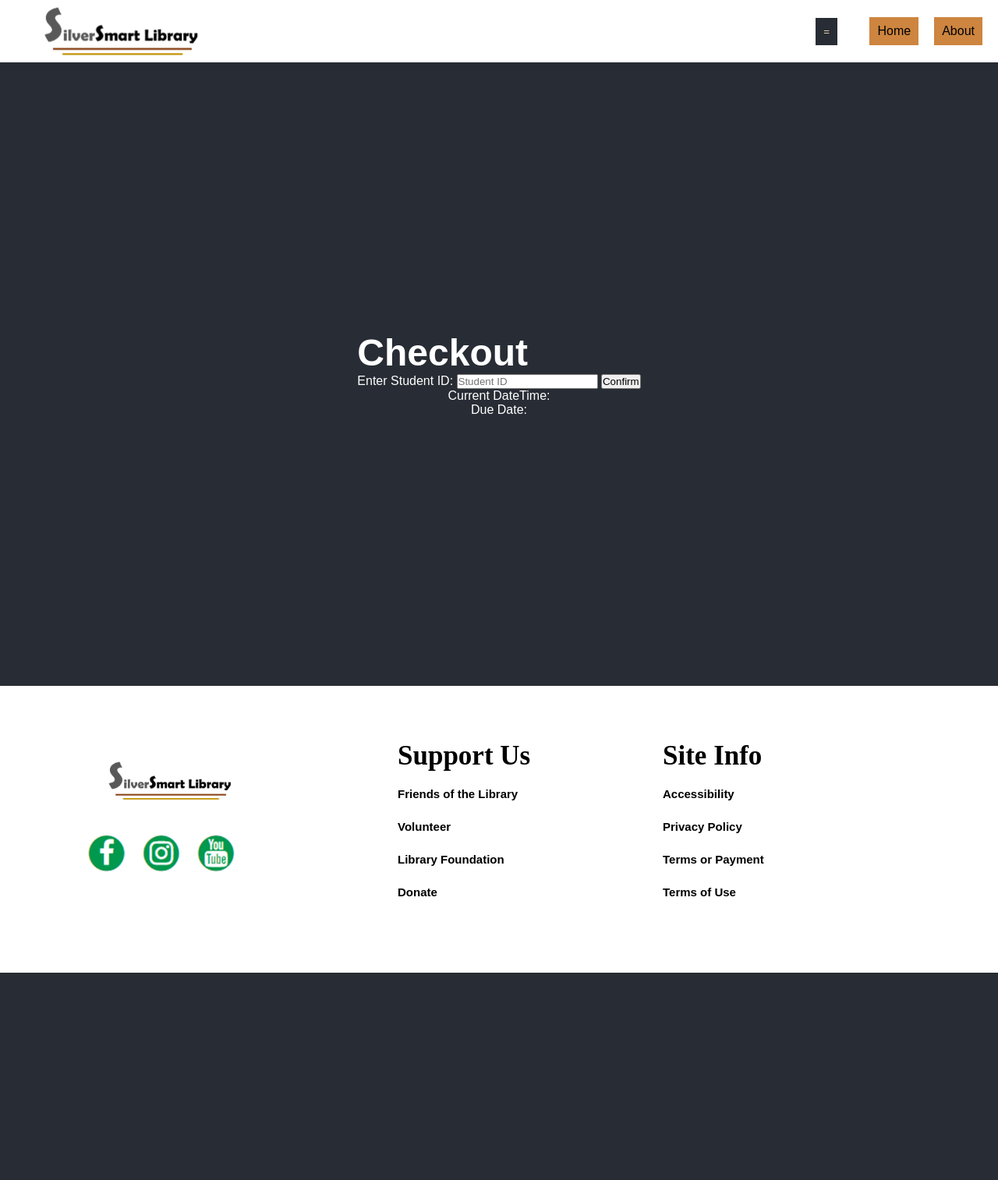
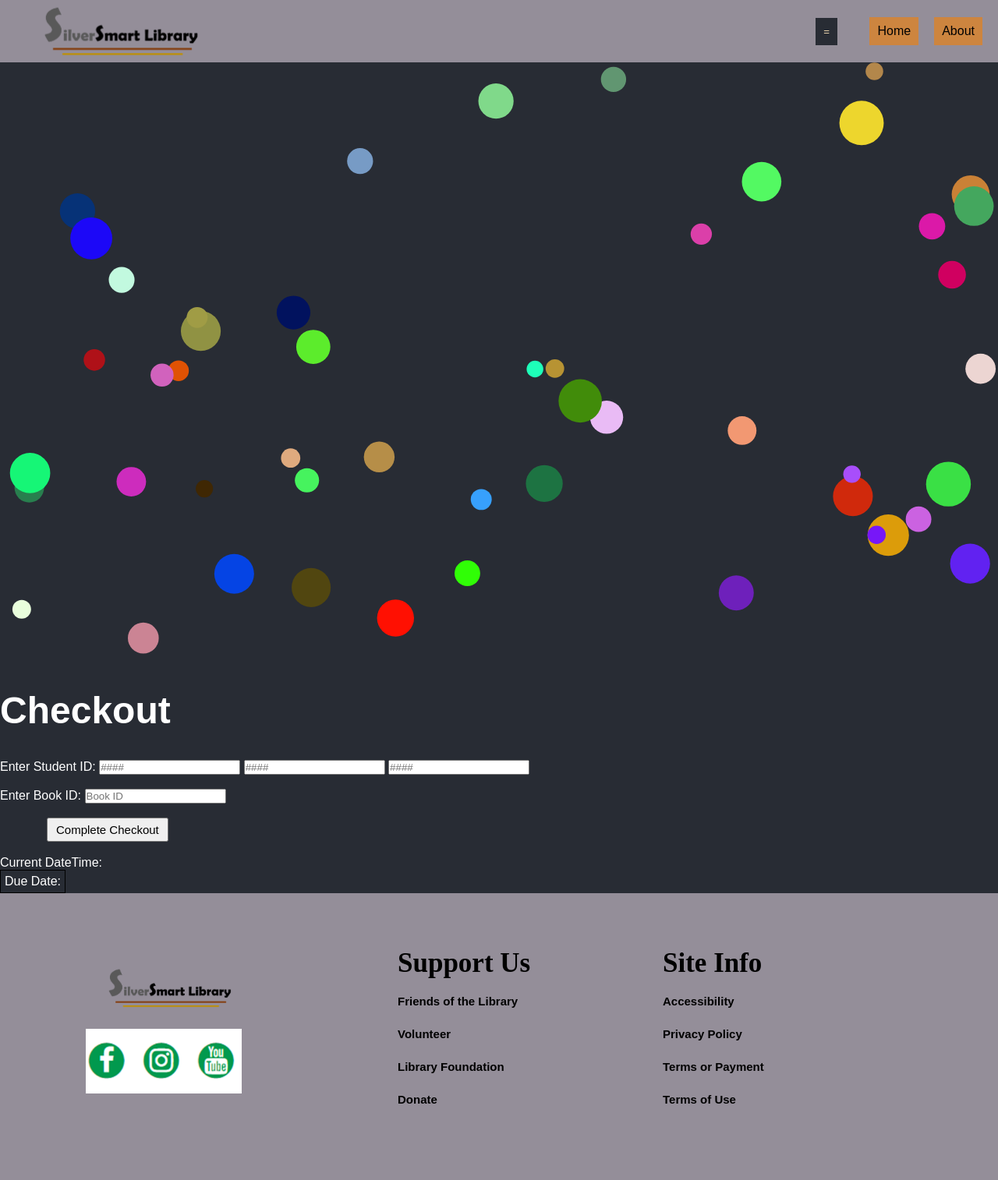
Before and after one commit to morganglis/SilverSmart-Library, a Flask app: page /checkout in a window 1280 px wide. Shown: the whole page at 78% size. Before the commit the page ends 1248 px from the top, so only its background shows below. Run offline with Flask 3, Linux system fonts and the light colour scheme.

Commit message:
updated checkout page and added about us from Ben

```diff
--- a/app/routes.py
+++ b/app/routes.py
@@ -19,6 +19,10 @@ def library():
 @app.route('/checkout')
 def checkout():
     return render_template('library_checkout.html')
+
+@app.route('/about')
+def about():
+    return render_template('about.html')
 
 @app.route('/add_student', methods=['POST'])
 def add_student():
--- a/app/templates/footer.html
+++ b/app/templates/footer.html
@@ -5,7 +5,7 @@
     <title></title>
 </head>
 <body>
-    <footer>
+    <footer style="background-color: #948E99;">
         <div class="inner_footer">
             <div class="logo">
                 <img src="{{ url_for('static', filename='images/library_logo.png') }}" alt="Silversmart Library logo">
--- a/app/templates/header.html
+++ b/app/templates/header.html
@@ -6,9 +6,11 @@
     <link rel="stylesheet" type="text/css" href="{{ url_for('static', filename='styles/header_styles.css') }}">
     <link rel="stylesheet" type="text/css" href="{{ url_for('static', filename='styles/styles.css') }}">
     <title>SilverSmart Library</title>
-    <header>
+    <header style="background-color: #948E99;">
         <div class="logo">
-            <img src="{{ url_for('static', filename='images/library_logo.png') }}" alt="Silversmart Library Logo">
+            <a href="http://127.0.0.1:5000">
+                <img src="{{ url_for('static', filename='images/library_logo.png') }}" alt="Silversmart Library Logo">
+            </a>
         </div>
         <div class="drop_down">
             <button class="drop_button">=</button>
@@ -21,7 +23,9 @@
             <nav>
                 <ul>
                     <button href="#">Home</button>
+                    <a href="http://127.0.0.1:5000/about">
                     <button href="#">About</button>
+                    </a>
                 </ul>
             </nav>
         </div>
--- a/app/templates/library_checkout.html
+++ b/app/templates/library_checkout.html
@@ -1,32 +1,131 @@
 <!DOCTYPE html>
 <html lang="en">
-<head>
-    <title>Check Out</title>
-</head>
+{% include 'header.html' %}
 <body>
-    {% include 'header.html' %}
     <main>
-        <div class="main-content">
-            <div class="container">
+        <canvas id="bounceCanvas"></canvas>
+        <div class="checkout-main">
+            <div class="checkout-container">
                 <h1>Checkout</h1>
+                <br></br>
                 <div class="action-buttons">
                     <form id="student-id-form">
-                        <label for="student-id">Enter Student ID:</label>
-                        <input type="text" id="student-id" name="student-id" placeholder="Student ID">
-                        <button type="button" id="confirm-button">Confirm</button>
+                        <div id="input-container">
+                            <label>Enter Student ID: </label>
+                            <input type="number" class="section" maxlength="4" pattern="[0-9]*" inputmode="numeric" placeholder = "####">
+                            <input type="number" class="section" maxlength="4" pattern="[0-9]*" inputmode="numeric" placeholder = "####">
+                            <input type="number" class="section" maxlength="4" pattern="[0-9]*" inputmode="numeric" placeholder = "####">
+                        </div>
+                        <br>
                     </form>
+                    <form id="book-id-form">
+                        <label for="book-id">Enter Book ID:</label>
+                        <input type="number" id="book-id" maxlengh="10" name="book-id" placeholder="Book ID">
+                    </form>
+                    <br>
+                    <button type="button" id="confirm-book-button" style="margin-left: 60px; font-size: 15px; padding: 5px 10px;">Complete Checkout</button>
+                    </br>
+                        </br>
                 </div>
                 <div id="confirmation-messages">
                     <!-- Messages related to confirmation can be displayed here -->
                 </div>
+
                 <div>
                     <p>Current DateTime: <span id="current-time"></span></p>
-                    <p>Due Date: <span id="due-back"></span></p>
+                    <div id="date-due-box" style="border: 1px solid #000; display: inline-block; padding: 5px;">
+                        <p>Due Date: <span id="due-back"></span></p>
+                    </div>
                 </div>
+
             </div>
         </div>
+        <script>
+
+        const sections = document.querySelectorAll('.section');
+
+        sections.forEach((section, index) => {
+            section.addEventListener('input', (e) => {
+                if (e.target.value.length >= 4 && index < sections.length - 1) {
+                    sections[index + 1].focus();
+                }
+            });
+        });
+
+        // JavaScript code for the bouncing balls animation
+        const canvas = document.getElementById('bounceCanvas');
+        const ctx = canvas.getContext('2d');
+
+        // Set canvas size to match the window size
+        canvas.width = window.innerWidth;
+        canvas.height = window.innerHeight;
+
+        // The ball in question
+        class Ball {
+            constructor(x, y, radius, color, velocityX, velocityY) {
+                this.x = x;
+                this.y = y;
+                this.radius = radius;
+                this.color = color;
+                this.velocityX = velocityX;
+                this.velocityY = velocityY;
+            }
+
+            draw() {
+                ctx.beginPath();
+                ctx.arc(this.x, this.y, this.radius, 0, Math.PI * 2);
+                ctx.fillStyle = this.color;
+                ctx.fill();
+            }
+
+            update() {
+                this.draw();
+                this.x += this.velocityX;
+                this.y += this.velocityY;
+
+                // Bounce off the edges
+                if (this.x + this.radius > canvas.width || this.x - this.radius < 0) {
+                    this.velocityX = -this.velocityX;
+                }
+                if (this.y + this.radius > canvas.height || this.y - this.radius < 0) {
+                    this.velocityY = -this.velocityY;
+                }
+            }
+        }
+
+            const balls = [];
+            const numBalls = 50;
+
+            // Initialize random balls
+            for (let i = 0; i < numBalls; i++) {
+                const radius = Math.random() * 20 + 10; // Random radius
+                const x = Math.random() * (canvas.width - 2 * radius) + radius;
+                const y = Math.random() * (canvas.height - 2 * radius) + radius;
+                const color = getRandomColor();
+                const velocityX = (Math.random() - 0.5) * 4;
+                const velocityY = (Math.random() - 0.5) * 4;
+                balls.push(new Ball(x, y, radius, color, velocityX, velocityY));
+            }
+
+            // Ball random color
+            function getRandomColor() {
+                return `rgb(${Math.floor(Math.random() * 256)}, ${Math.floor(Math.random() * 256)}, ${Math.floor(Math.random() * 256)}`;
+            }
+
+            // Animation loop
+            function animate() {
+                requestAnimationFrame(animate);
+                ctx.clearRect(0, 0, canvas.width, canvas.height);
+
+                balls.forEach(ball => {
+                    ball.update();
+                });
+            }
+
+            animate();
+
+        </script>
     </main>
-
-    {% include 'footer.html' %}
 </body>
 </html>
+{% include 'footer.html' %}
```
Also changed, not shown: app/templates/about.html (added, +56 -0 lines).
